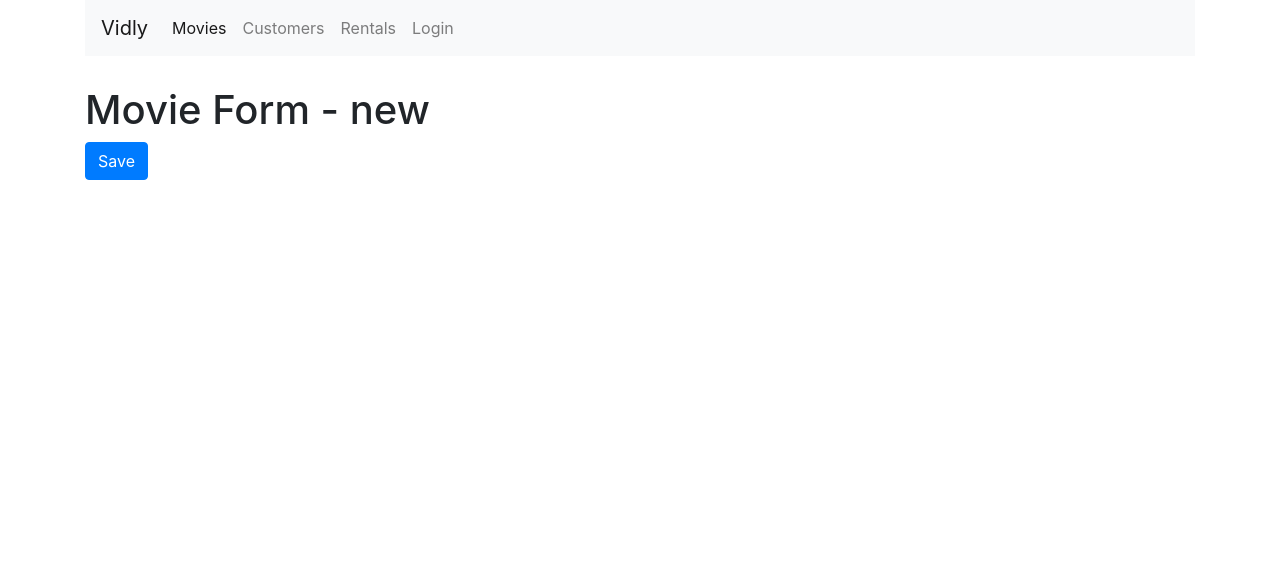
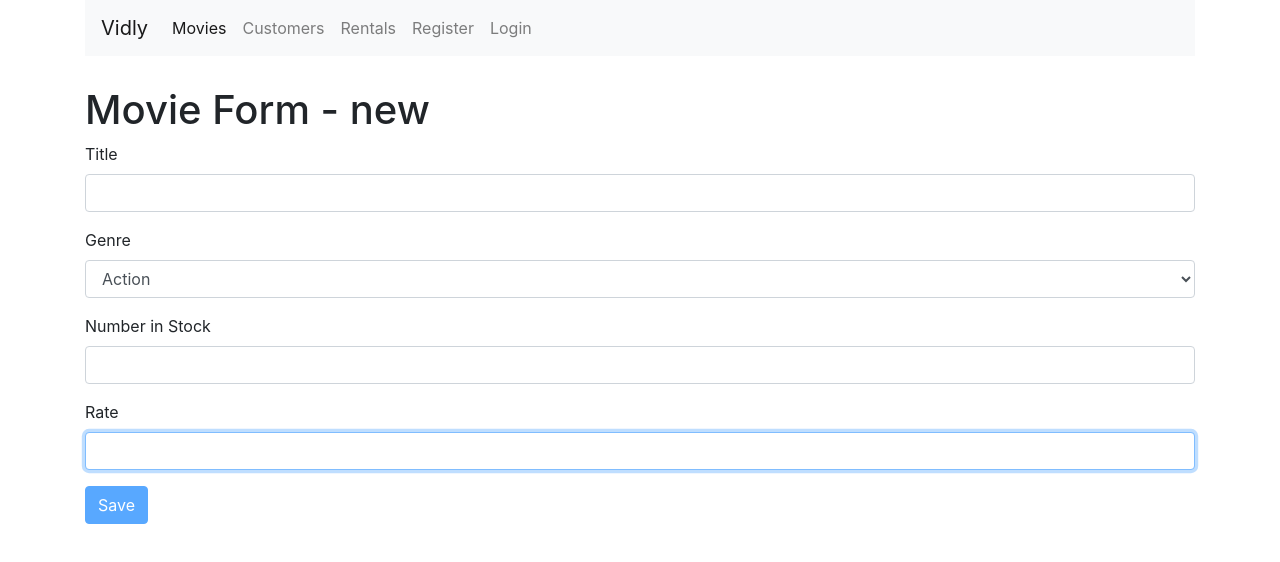
Before and after one commit to edotalora/vidrental-app, a React (Create React App) app: page /movies/new in a window 1280 px wide. Shown: the top 562 px of the page. Built offline with nearby package versions, Linux system fonts and the light colour scheme.

Commit message:
crud movies

```diff
--- a/src/App.js
+++ b/src/App.js
@@ -9,6 +9,7 @@ import Customers from "./components/customers";
 import Rentals from "./components/rentals";
 import MovieForm from "./components/movieForm";
 import LoginForm from "./components/common/loginForm";
+import Register from "./components/register";
 
 class App extends Component {
   render() {
@@ -20,9 +21,11 @@ class App extends Component {
           <Switch>
             <Route path="/login" component={LoginForm}></Route>
             <Route path="/movies/:id" component={MovieForm}></Route>
+            <Route path="/movies/new" component={MovieForm}></Route>
             <Route path="/movies" component={Movie}></Route>
             <Route path="/customers" component={Customers}></Route>
             <Route path="/rentals" component={Rentals}></Route>
+            <Route path="/register" component={Register}></Route>
             <Route path="/not-found" component={NotFound}></Route>
             <Redirect from="/" exact to="/movies"></Redirect>
             <Redirect to="/not-found"></Redirect>
--- a/src/components/common/form.jsx
+++ b/src/components/common/form.jsx
@@ -1,6 +1,7 @@
 import React, { Component } from "react";
 import Joi from "joi-browser";
 import Input from "./input";
+import Select from "./select";
 
 class Form extends Component {
   state = {
@@ -47,6 +48,11 @@ class Form extends Component {
     //const options = {
     //  abortEarly: false,
     //};
+    console.log("name", name);
+    console.log("value", value);
+    console.log("fieldObject", fieldObject);
+    console.log("fieldSchema", fieldSchema);
+
     const { error } = Joi.validate(fieldObject, fieldSchema);
 
     //if (!error) return null;
@@ -87,6 +93,7 @@ class Form extends Component {
   handleChange = ({ currentTarget: input }) => {
     const errors = { ...this.state.errors };
     //validate only current input element
+    console.log("inputHandleChangeValue", input);
     const errorMessage = this.validateProperty(input);
     if (errorMessage) errors[input.name] = errorMessage;
     else delete errors[input.name];
@@ -95,6 +102,7 @@ class Form extends Component {
     data[input.name] = input.value;
     this.setState({ data, errors });
   };
+
   renderButton(label) {
     return (
       <button
@@ -120,6 +128,19 @@ class Form extends Component {
       ></Input>
     );
   }
+  renderSelect(name, label, options) {
+    const { data, errors } = this.state;
+    return (
+      <Select
+        name={name}
+        value={data[name]}
+        label={label}
+        options={options}
+        onChange={this.handleChange}
+        error={errors[name]}
+      ></Select>
+    );
+  }
 }
 
 export default Form;
--- /dev/null
+++ b/src/components/common/select.jsx
@@ -0,0 +1,24 @@
+import React, { Component } from "react";
+class Select extends Component {
+  render() {
+    const { name, label, error, options, ...rest } = this.props;
+
+    return (
+      <div class="form-group">
+        <label for={name}>{label}</label>
+        <select {...rest} name={name} className="form-control" id={name}>
+          {options.map((opt) => {
+            return (
+              <option key={opt._id} value={opt._id}>
+                {opt.name}
+              </option>
+            );
+          })}
+        </select>
+        {error && <div className="alert alert-danger">{error}</div>}
+      </div>
+    );
+  }
+}
+
+export default Select;
--- a/src/components/movie.jsx
+++ b/src/components/movie.jsx
@@ -5,6 +5,7 @@ import { paginate } from "../utils/paginate";
 import ListGroup from "./common/listGroup";
 import { getGenres } from "../services/fakeGenreService";
 import MoviesTable from "./moviesTable";
+import { Link, NavLink } from "react-router-dom";
 import _ from "lodash";
 
 class Movie extends Component {
@@ -90,6 +91,13 @@ class Movie extends Component {
           </div>
           <div className="col-md">
             <p>Showing {totalCount} movies available</p>
+            <Link
+              to="/movies/new"
+              className="btn btn-primary"
+              style={{ marginBottom: 20 }}
+            >
+              New Movie
+            </Link>
             <MoviesTable
               movies={data}
               onDelete={this.handleDelete}
--- a/src/components/movieForm.jsx
+++ b/src/components/movieForm.jsx
@@ -1,17 +1,91 @@
 import React, { Component } from "react";
-class MovieForm extends Component {
-  state = {};
+import Form from "./common/form";
+import Joi from "joi-browser";
+import { saveMovie, getMovie } from "../services/fakeMovieService";
+import { getGenres } from "../services/fakeGenreService";
+
+class MovieForm extends Form {
+  state = {
+    data: {
+      title: "",
+      genreId: "",
+      numberInStock: "",
+      dailyRentalRate: "",
+    },
+    genres: [],
+    errors: {},
+  };
+
+  componentDidMount() {
+    const genres = getGenres();
+    this.setState({ genres });
+
+    const movieId = this.props.match.params.id;
+    console.log("movieId", movieId);
+    if (movieId === "new") return;
+
+    const movie = getMovie(movieId);
+
+    //using replace instead of push to avoid going back
+    if (!movie) return this.props.history.replace("/not-found");
+
+    //map movie returned by the server for a structure that can be used in this form
+    this.setState({ data: this.mapToViewModel(movie) });
+  }
+
+  mapToViewModel(movie) {
+    return {
+      _id: movie._id,
+      title: movie.title,
+      genreId: movie.genre._id,
+      numberInStock: movie.numberInStock,
+      dailyRentalRate: movie.dailyRentalRate,
+    };
+  }
+
+  schema = {
+    _id: Joi.string(),
+    title: Joi.string().required().label("Title"),
+    genreId: Joi.required().label("Genre"),
+    numberInStock: Joi.number()
+      .max(100)
+      .required()
+      .min(0)
+      .label("Number in Stock"),
+    dailyRentalRate: Joi.number()
+      .max(10)
+      .required()
+      .min(0)
+      .label("Daily Rental Rate"),
+  };
+
+  doSubmit = () => {
+    const { history } = this.props;
+    // then call server
+    console.log("submitted");
+    //tomar valores actuales del formulario a partir del estado.
+    //dispara el servicio de creaciòn, y finalmente hace direccionamiento hacia la lista
+    console.log("movie data", this.state.data);
+    saveMovie(this.state.data);
+    history.push("/movies");
+    //get dom element input value ex
+    //document.getElementById("username").value;
+    //dont work like this
+    //use ref object
+  };
+
   render() {
     const { match, history } = this.props;
     return (
       <div>
         <h1>Movie Form - {match.params.id}</h1>
-        <button
-          className="btn btn-primary"
-          onClick={() => history.push("/movies")}
-        >
-          Save
-        </button>
+        <form onSubmit={this.handleSubmit}>
+          {this.renderInput("title", "Title")}
+          {this.renderSelect("genreId", "Genre", this.state.genres)}
+          {this.renderInput("numberInStock", "Number in Stock", "number")}
+          {this.renderInput("dailyRentalRate", "Rate")}
+          {this.renderButton("Save")}
+        </form>
       </div>
     );
   }
--- a/src/components/navBar.jsx
+++ b/src/components/navBar.jsx
@@ -38,6 +38,11 @@ class NavBar extends Component {
               </NavLink>
             </li>
             <li class="nav-item">
+              <NavLink className="nav-link" to="/register">
+                Register
+              </NavLink>
+            </li>
+            <li class="nav-item">
               <NavLink className="nav-link" to="/login">
                 Login
               </NavLink>
--- /dev/null
+++ b/src/components/register.jsx
@@ -0,0 +1,36 @@
+import React, { Component } from "react";
+import Joi from "joi-browser";
+import Form from "./common/form";
+class Register extends Form {
+  state = {
+    data: {
+      username: "",
+      password: "",
+      name: "",
+    },
+    errors: {},
+  };
+  schema = {
+    username: Joi.string().email().required(),
+    password: Joi.string().required().min(5),
+    name: Joi.string().required(),
+  };
+  doSubmit = () => {
+    // then call server
+    console.log("submitted");
+  };
+  render() {
+    return (
+      <React.Fragment>
+        <form onSubmit={this.handleSubmit}>
+          {this.renderInput("username", "Username", "email")}
+          {this.renderInput("password", "Password", "password")}
+          {this.renderInput("name", "Name")}
+          {this.renderButton("Register")}
+        </form>
+      </React.Fragment>
+    );
+  }
+}
+
+export default Register;
--- a/src/services/fakeMovieService.js
+++ b/src/services/fakeMovieService.js
@@ -86,13 +86,13 @@ export function getMovie(id) {
 
 export function saveMovie(movie) {
   let movieInDb = movies.find((m) => m._id === movie._id) || {};
-  movieInDb.name = movie.name;
+  movieInDb.title = movie.title;
   movieInDb.genre = genresAPI.genres.find((g) => g._id === movie.genreId);
   movieInDb.numberInStock = movie.numberInStock;
   movieInDb.dailyRentalRate = movie.dailyRentalRate;
 
   if (!movieInDb._id) {
-    movieInDb._id = Date.now();
+    movieInDb._id = Date.now().toString();
     movies.push(movieInDb);
   }
 
```
